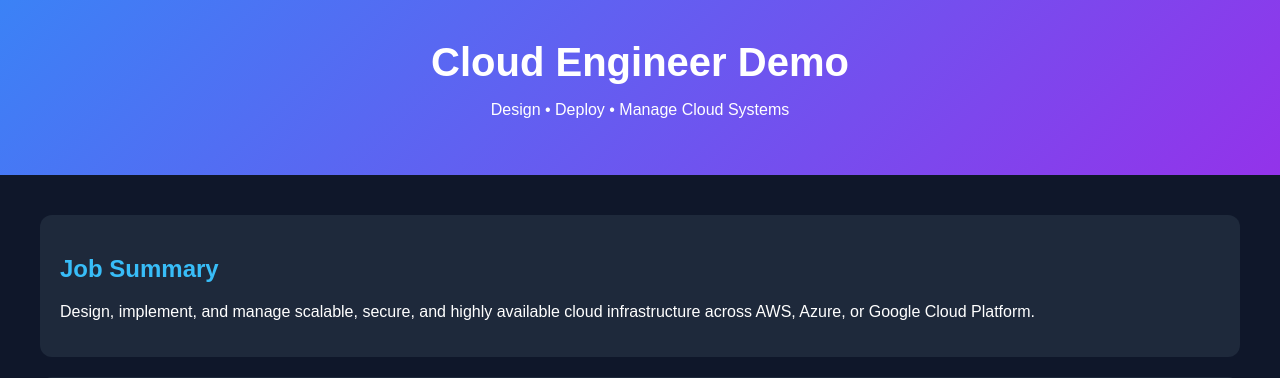
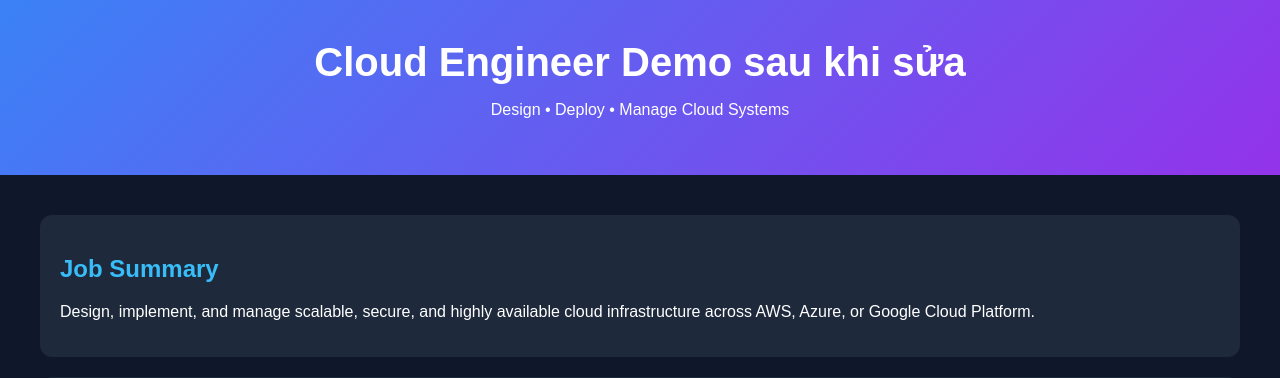
Before and after one commit to duy-1203/cloud-demo, a Flask app: page / in a window 1280 px wide. Shown: the top 378 px of the page. Run offline with Flask 3, Linux system fonts and the light colour scheme.

Commit message:
update code

```diff
--- a/templates/index.html
+++ b/templates/index.html
@@ -64,7 +64,7 @@
 <body>
 
 <header>
-    <h1>Cloud Engineer Demo</h1>
+    <h1>Cloud Engineer Demo sau khi sửa</h1>
     <p>Design • Deploy • Manage Cloud Systems</p>
 </header>
 
```
